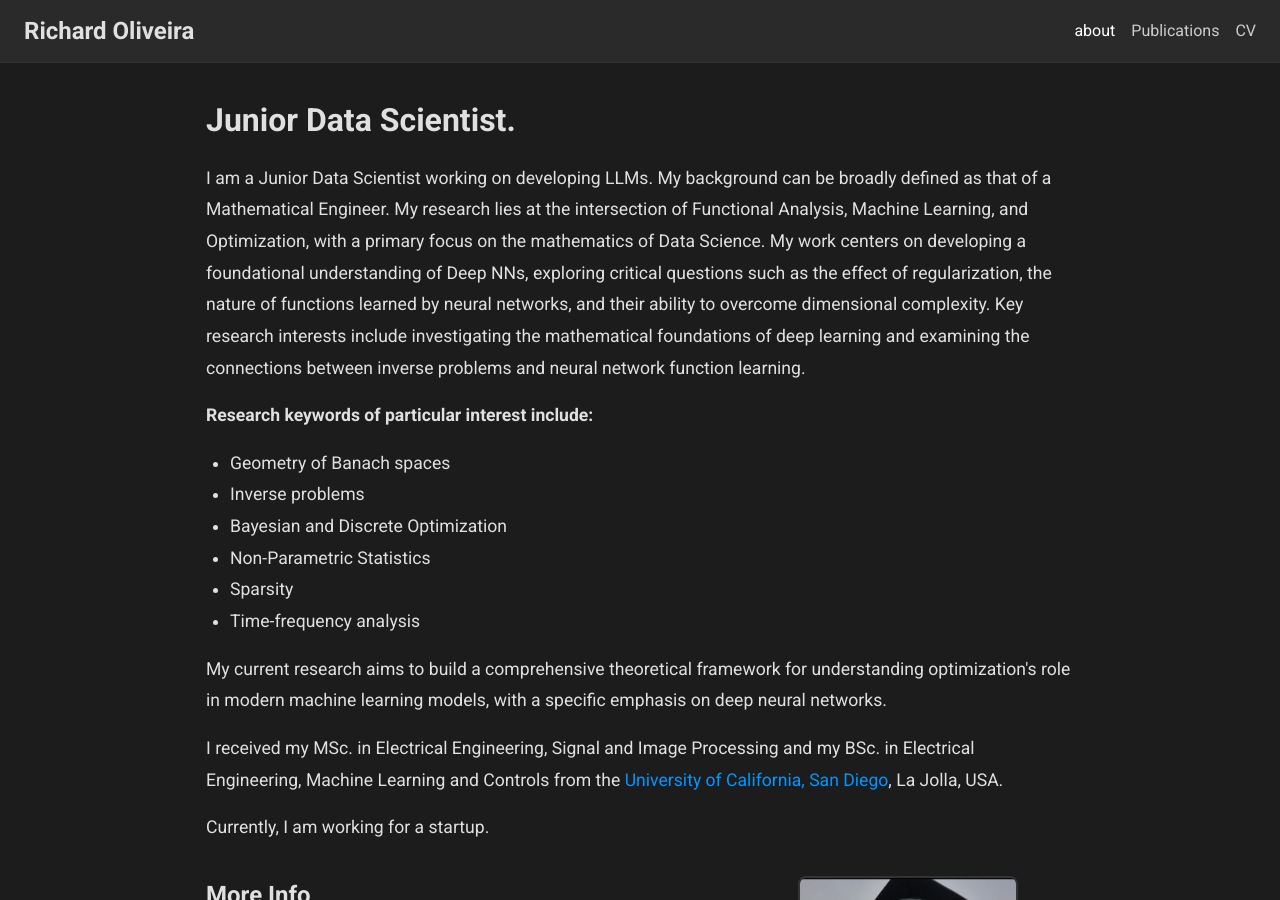
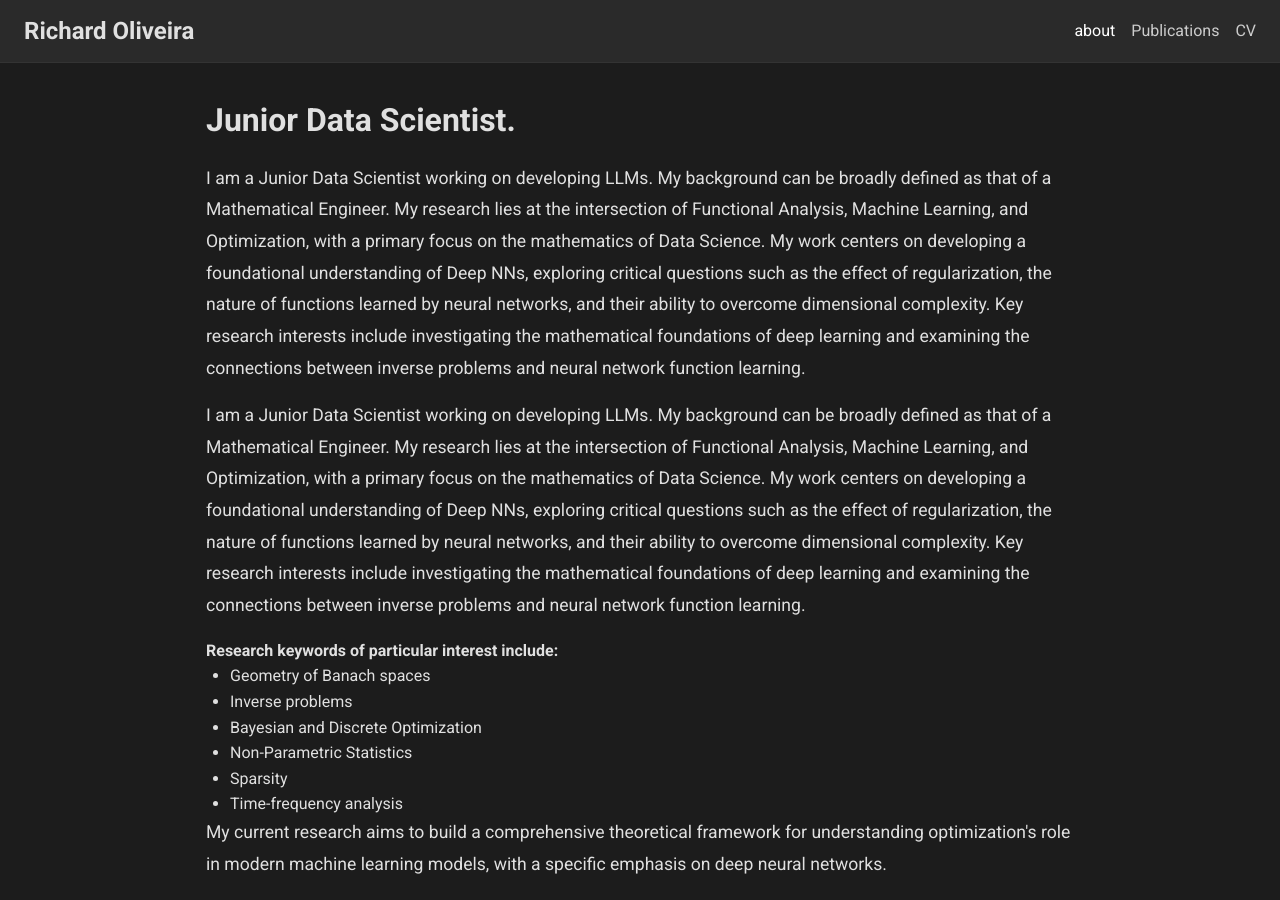
Before and after one commit to raolivei13/website_rich, a Jekyll site: the page index.html, which Jekyll copies as it is, in a window 1280 px wide and 900 px high. Built offline with Jekyll 4.4.1, drawn with Linux system fonts in a browser that asks for light colours.

Commit message:
Update index.html

```diff
--- a/index.html
+++ b/index.html
@@ -45,9 +45,16 @@
 </p>
 
 <p class="intro-paragraph">
-  <strong>Research keywords of particular interest include:</strong>
+  I am a Junior Data Scientist working on developing LLMs.
+  My background can be broadly defined as that of a Mathematical Engineer. My research lies at the intersection of Functional Analysis,
+  Machine Learning, and Optimization, with a primary focus on the mathematics of Data Science. My work centers on developing a foundational understanding of Deep NNs, exploring critical questions such as
+  the effect of regularization, the nature of functions learned by neural networks, and their ability to overcome dimensional complexity.
+  Key research interests include investigating the mathematical foundations of deep learning and examining the connections between inverse problems and neural network function learning.
 </p>
-<ul class="intro-paragraph">
+
+<strong>Research keywords of particular interest include:</strong>
+
+<ul>
   <li>Geometry of Banach spaces</li>
   <li>Inverse problems</li>
   <li>Bayesian and Discrete Optimization</li>
```
